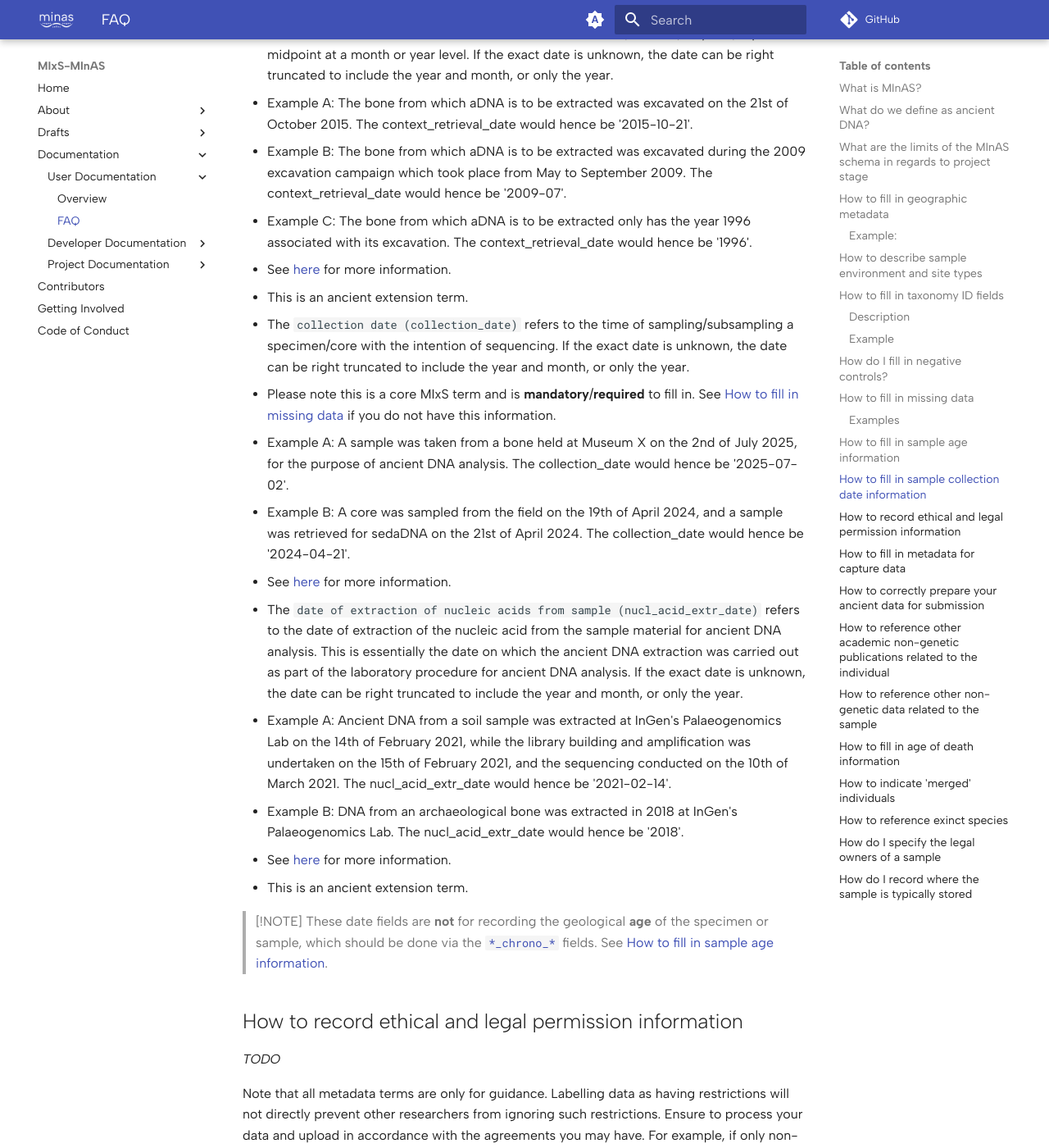
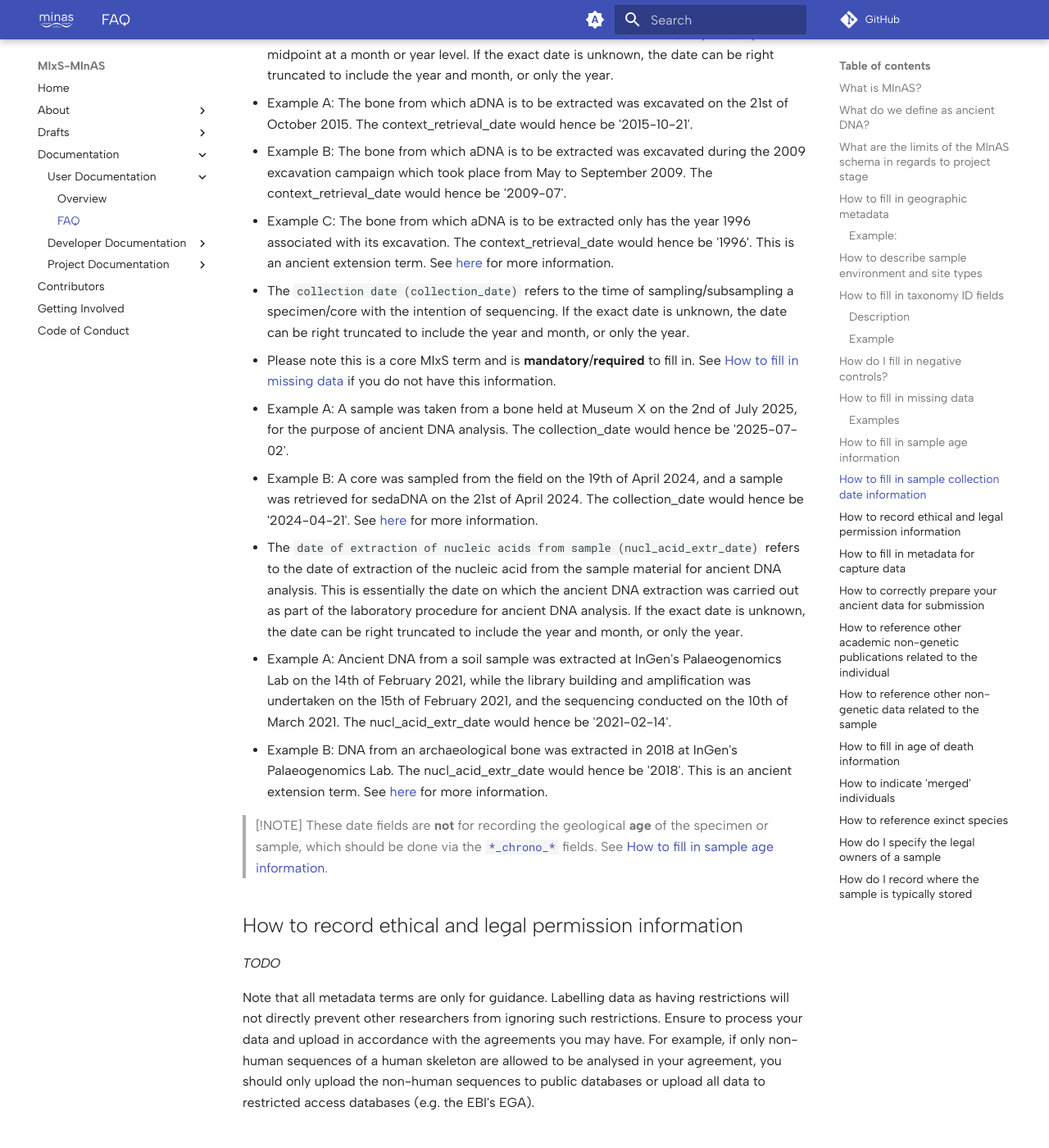
Before and after one commit to MIxS-MInAS/MIxS-MInAS.github.io, an MkDocs documentation site: the page built from docs/documentation/user-documentation/faq.md, in a window 1280 px wide and 1400 px high, scrolled down 6890 px. Shown: the whole window at 82% size. Built offline with MkDocs 1.6.1 and Material for MkDocs 9.7.7, drawn with Linux system fonts in a browser that asks for light colours; comment, search, counter and statistics services are not loaded.

Commit message:
Updated a sentence structure in Sample collection date FAQ
Saw the final version and realised a couple of sentences needed restructuring.

```diff
--- a/docs/documentation/user-documentation/faq.md
+++ b/docs/documentation/user-documentation/faq.md
@@ -201,20 +201,18 @@ Sample collection date may refer to different sampling events. For this reason,
   - Example A: The bone from which aDNA is to be extracted was excavated on the 21st of October 2015. The context_retrieval_date would hence be '2015-10-21'.
   - Example B: The bone from which aDNA is to be extracted was excavated during the 2009 excavation campaign which took place from May to September 2009. The context_retrieval_date would hence be '2009-07'.
   - Example C: The bone from which aDNA is to be extracted only has the year 1996 associated with its excavation. The context_retrieval_date would hence be '1996'.
-  - See [here](https://genomicsstandardsconsortium.github.io/mixs/0001363/) for more information.
-  - This is an ancient extension term.
+This is an ancient extension term. See [here](https://genomicsstandardsconsortium.github.io/mixs/0001363/) for more information.
 
 - The `collection date (collection_date)` refers to the time of sampling/subsampling a specimen/core with the intention of sequencing. If the exact date is unknown, the date can be right truncated to include the year and month, or only the year.
   - Please note this is a core MIxS term and is **mandatory**/**required** to fill in. See [How to fill in missing data](https://www.mixs-minas.org/documentation/user-documentation/faq/#how-to-fill-in-missing-data) if you do not have this information.
   - Example A: A sample was taken from a bone held at Museum X on the 2nd of July 2025, for the purpose of ancient DNA analysis. The collection_date would hence be '2025-07-02'.
   - Example B: A core was sampled from the field on the 19th of April 2024, and a sample was retrieved for sedaDNA on the 21st of April 2024. The collection_date would hence be '2024-04-21'.
-  - See [here](https://genomicsstandardsconsortium.github.io/mixs/0000011/) for more information.
+See [here](https://genomicsstandardsconsortium.github.io/mixs/0000011/) for more information.
 
 - The `date of extraction of nucleic acids from sample (nucl_acid_extr_date)` refers to the date of extraction of the nucleic acid from the sample material for ancient DNA analysis. This is essentially the date on which the ancient DNA extraction was carried out as part of the laboratory procedure for ancient DNA analysis. If the exact date is unknown, the date can be right truncated to include the year and month, or only the year.
   - Example A: Ancient DNA from a soil sample was extracted at InGen's Palaeogenomics Lab on the 14th of February 2021, while the library building and amplification was undertaken on the 15th of February 2021, and the sequencing conducted on the 10th of March 2021. The nucl_acid_extr_date would hence be '2021-02-14'.
   - Example B: DNA from an archaeological bone was extracted in 2018 at InGen's Palaeogenomics Lab. The nucl_acid_extr_date would hence be '2018'.
-  - See [here](https://genomicsstandardsconsortium.github.io/mixs/0001386/) for more information.
-  - This is an ancient extension term.
+This is an ancient extension term. See [here](https://genomicsstandardsconsortium.github.io/mixs/0001386/) for more information.
 
 > [!NOTE]
 > These date fields are **not** for recording the geological **age** of the specimen or sample, which should be done via the [`*_chrono_*`](https://www.mixs-minas.org/extension-ancient/) fields.
```
